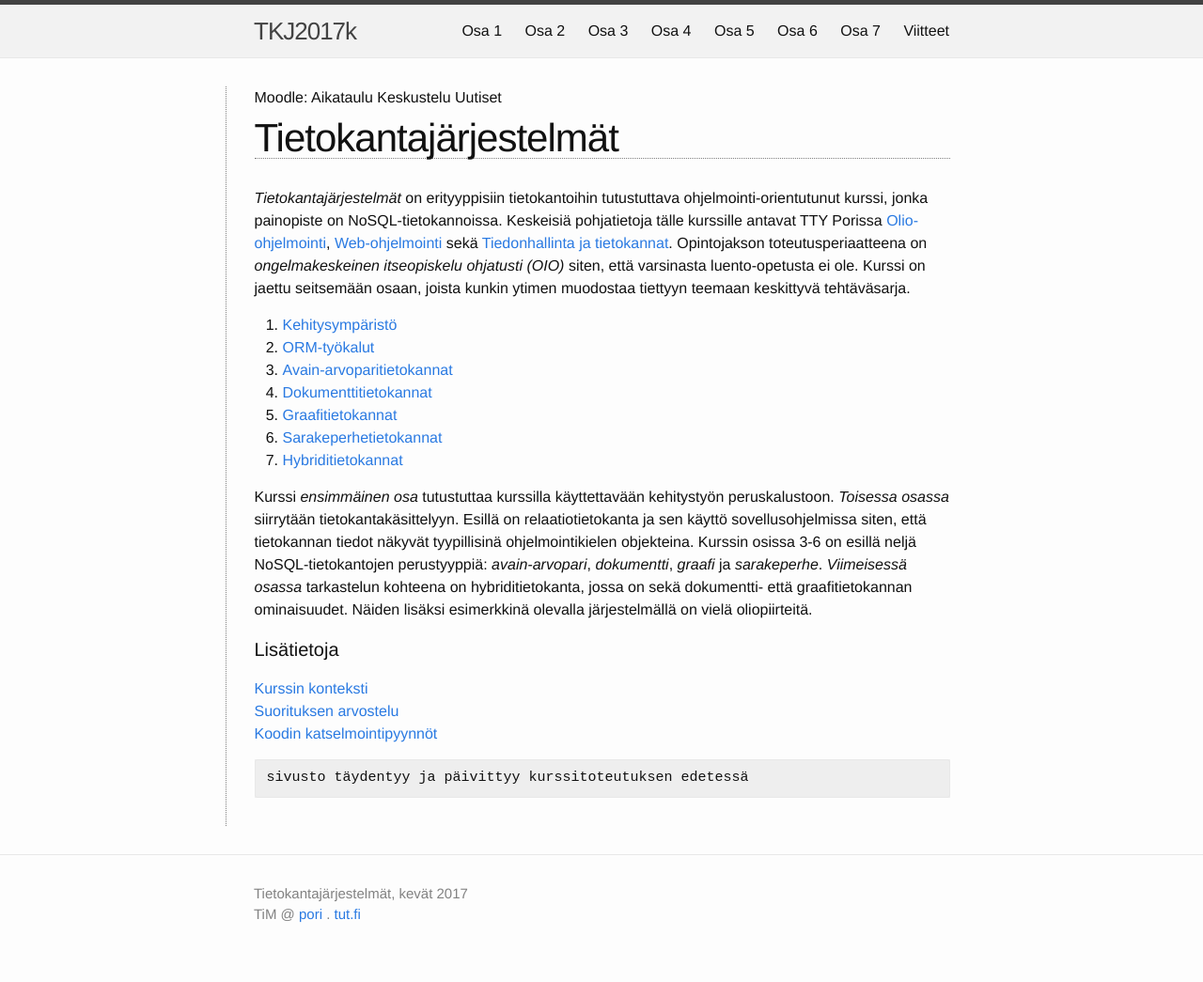
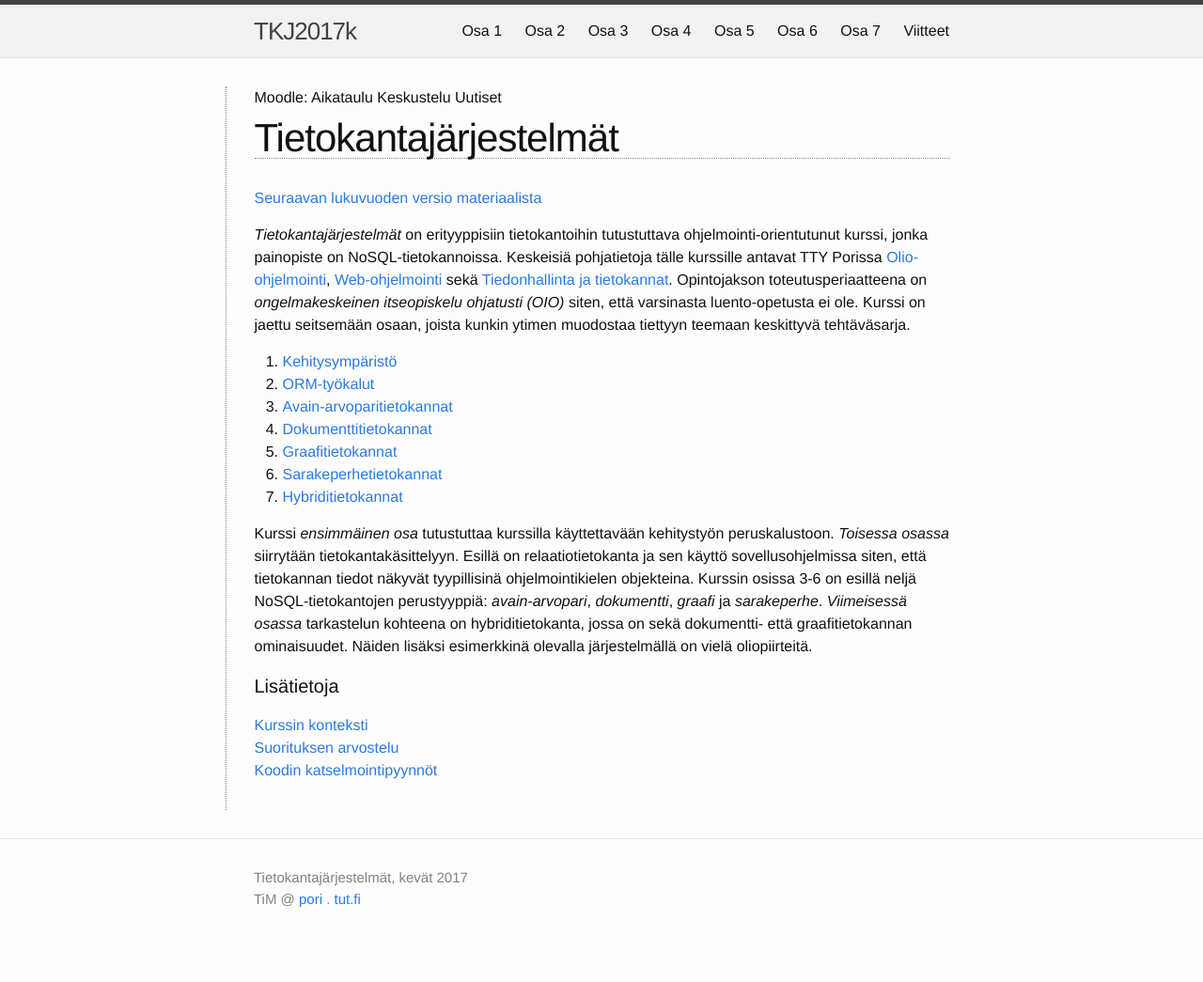
Before and after one commit to timedu/tkj2017k, a Jekyll site: the page built from docs/index.md, in a window 1280 px wide. Shown: the whole page at 94% size. Built offline with Jekyll 4.4.1, drawn with Linux system fonts in a browser that asks for light colours.

Commit message:
link to next version

```diff
--- a/docs/index.md
+++ b/docs/index.md
@@ -16,6 +16,7 @@ layout: site_index
 
 {% endcomment %}
 
+[Seuraavan lukuvuoden versio materiaalista](https://timedu.github.io/tkj2017s/)
 
 *Tietokantajärjestelmät* on erityyppisiin tietokantoihin tutustuttava ohjelmointi-orientutunut kurssi, jonka painopiste on NoSQL-tietokannoissa. Keskeisiä pohjatietoja tälle kurssille antavat TTY Porissa [Olio-ohjelmointi][olio], [Web-ohjelmointi][jwo] sekä [Tiedonhallinta ja tietokannat][tiha]. Opintojakson toteutusperiaatteena on *ongelmakeskeinen itseopiskelu ohjatusti (OIO)* siten, että varsinasta luento-opetusta ei ole. Kurssi on jaettu seitsemään osaan, joista kunkin ytimen muodostaa tiettyyn teemaan keskittyvä tehtäväsarja.
 
@@ -32,7 +33,3 @@ Kurssi *ensimmäinen osa* tutustuttaa kurssilla käyttettavään kehitystyön pe
 [Kurssin konteksti](konteksti)
 [Suorituksen arvostelu](arvostelu)
 [Koodin katselmointipyynnöt](https://moodle2.tut.fi/mod/forum/discuss.php?d=74758)
-
-~~~
-sivusto täydentyy ja päivittyy kurssitoteutuksen edetessä
-~~~
```
